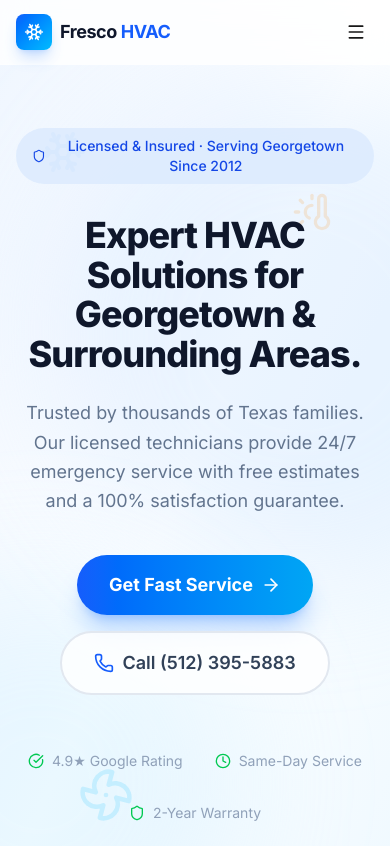
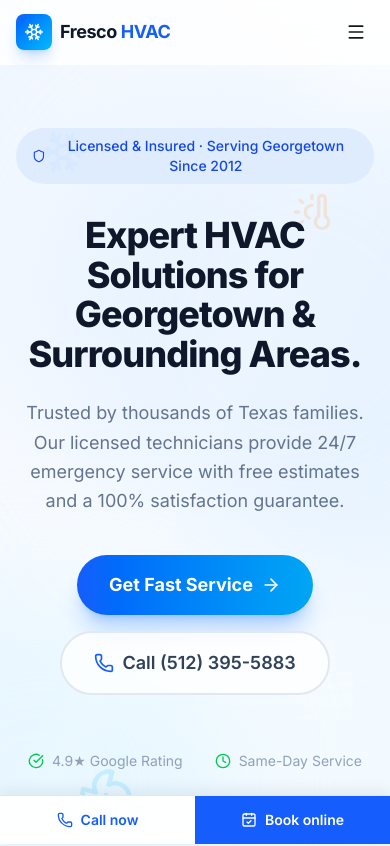
Before and after one commit to Rohit-create682/Fresco-Heating-and-Air-Conditioning, a Next.js app: page / in a window 390 px wide. Shown: the top 846 px of the page. Built offline with nearby package versions, Linux system fonts and the light colour scheme.

Commit message:
Add a sticky mobile call bar and fix the footer copyright spacing
Phones get a bottom bar with one-tap Call and Book buttons on every page
except /admin; desktop keeps the navbar CTA. The footer year was fused to
the company name by JSX whitespace trimming.

```diff
--- a/app/components/Footer.tsx
+++ b/app/components/Footer.tsx
@@ -139,7 +139,7 @@ export default function Footer() {
           {/* Bottom copyright */}
           <div className="mt-10 pt-6 border-t border-slate-200 text-center text-xs text-slate-400">
             <p>
-              &copy; {new Date().getFullYear()} Fresco Heating &amp; Air Conditioning. All
+              &copy; {new Date().getFullYear()}{" "}Fresco Heating &amp; Air Conditioning. All
               rights reserved. &middot; TACLA License #TACLB27082E
             </p>
           </div>
--- /dev/null
+++ b/app/components/MobileCallBar.tsx
@@ -0,0 +1,42 @@
+"use client";
+
+import Link from "next/link";
+import { usePathname } from "next/navigation";
+import { Phone, CalendarCheck } from "lucide-react";
+
+/* Sticky call-to-action bar pinned to the bottom of the screen on phones.
+   Most HVAC traffic is mobile and most mobile visitors want to tap to
+   call, so the number stays one thumb-press away everywhere. Desktop
+   keeps the navbar CTA instead. Hidden on /admin, where it would just
+   get in the way of the dashboard. */
+export default function MobileCallBar() {
+  const pathname = usePathname();
+  if (pathname.startsWith("/admin")) return null;
+
+  return (
+    <>
+      {/* Spacer so the bar never covers the footer's last line. */}
+      <div className="h-16 md:hidden" aria-hidden="true" />
+      <div className="fixed bottom-0 inset-x-0 z-50 md:hidden border-t border-slate-200 bg-white/95 backdrop-blur-md shadow-[0_-4px_16px_rgba(15,23,42,0.08)]">
+        <div className="grid grid-cols-2">
+          <a
+            href="tel:+15123955883"
+            aria-label="Call Fresco Heating and Air Conditioning"
+            className="flex items-center justify-center gap-2 py-3.5 text-sm font-semibold text-blue-600"
+          >
+            <Phone className="w-4 h-4" />
+            Call now
+          </a>
+          <Link
+            href="/booking"
+            aria-label="Book a service online"
+            className="flex items-center justify-center gap-2 py-3.5 text-sm font-semibold text-white bg-blue-600 active:bg-blue-700"
+          >
+            <CalendarCheck className="w-4 h-4" />
+            Book online
+          </Link>
+        </div>
+      </div>
+    </>
+  );
+}
--- a/app/layout.tsx
+++ b/app/layout.tsx
@@ -1,6 +1,7 @@
 import type { Metadata } from "next";
 import { Inter, Geist_Mono } from "next/font/google";
 import "./globals.css";
+import MobileCallBar from "./components/MobileCallBar";
 
 const inter = Inter({
   variable: "--font-inter",
@@ -75,6 +76,7 @@ export default function RootLayout({
           dangerouslySetInnerHTML={{ __html: JSON.stringify(localBusinessJsonLd) }}
         />
         {children}
+        <MobileCallBar />
       </body>
     </html>
   );
```
